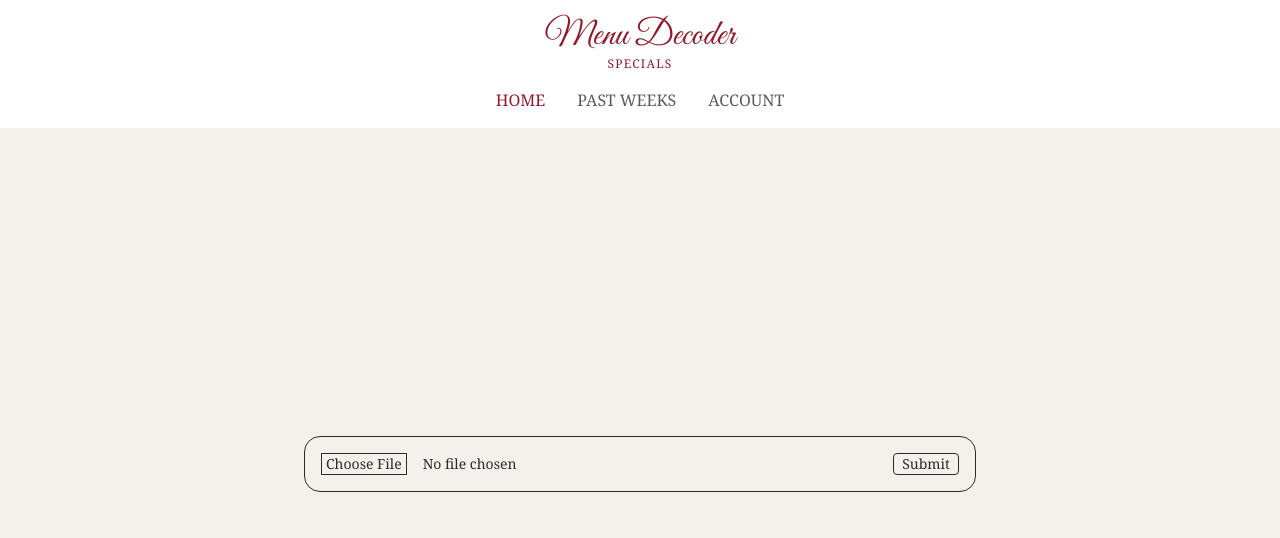
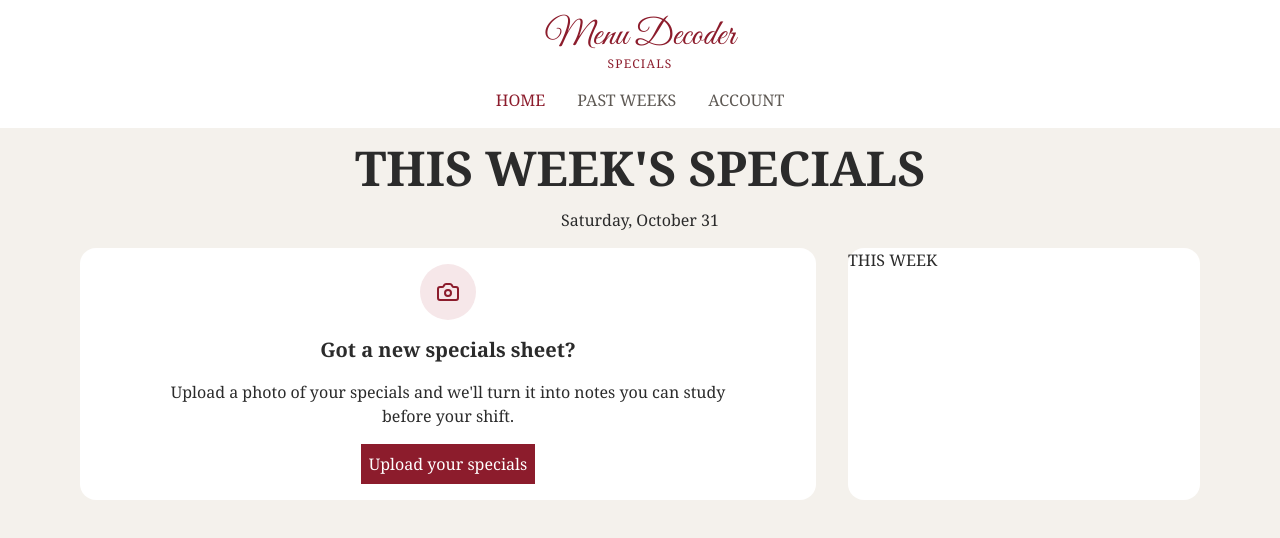
Before and after one commit to lemadavid1234/menu-decoder, a Next.js app in the folder client/: page / in a window 1280 px wide. Shown: the top 538 px of the page. Built offline with nearby package versions, Linux system fonts and the light colour scheme.

Commit message:
feat(frontend): rebuild the Home page with a photo preview step

```diff
--- /dev/null
+++ b/client/src/app/components/todays-date.tsx
@@ -0,0 +1,29 @@
+import { connection } from "next/server";
+import { Suspense } from "react";
+
+interface TodaysDateProps {
+    timeZone?: string;
+}
+
+async function TodaysDateText({ timeZone } : TodaysDateProps) {
+    await connection()
+    const formattedDate = new Date().toLocaleDateString("en-US", {
+        weekday: "long",
+        month: "long",
+        day: "numeric",
+        timeZone
+    });
+
+    return (
+        <p>{formattedDate}</p>
+    )
+
+}
+
+export default function TodaysDate({ timeZone } : TodaysDateProps) {
+    return (
+        <Suspense fallback={<p>Loading today&apos;s date...</p>}>
+            <TodaysDateText timeZone={timeZone}/>
+        </Suspense>
+    )
+}
--- a/client/src/app/page.tsx
+++ b/client/src/app/page.tsx
@@ -1,9 +1,14 @@
 import UploadForm from "./upload-form";
+import TodaysDate from "./components/todays-date";
+import PrevSpecials from "./prev-specials";
+
 
 export default function Home() {
   return (
-    <div className="flex-1 flex flex-col items-center justify-center w-full p-4">
-      <UploadForm />
+    <div className="flex flex-col gap-4 self-center items-center justify-center max-w-6xl w-full p-4">
+      <h1 className="text-3xl lg:text-5xl text-center font-bold">THIS WEEK&apos;S SPECIALS</h1>
+      <TodaysDate timeZone="America/New_York"/>
+      <UploadForm prevSpecials={<PrevSpecials/>}/>
 
     </div>
   );
--- /dev/null
+++ b/client/src/app/prev-specials.tsx
@@ -0,0 +1,13 @@
+export default async function PrevSpecials() {
+
+    const getRecentMenu = async () => {
+        const res = await fetch(`http://localhost:3001/menus?`,)
+    }
+
+
+    return (
+        <div className="flex-1 flex flex-col md:flex-row bg-surface w-full rounded-2xl">
+          <h2>THIS WEEK</h2>
+        </div>
+    )
+}
--- a/client/src/app/upload-form.tsx
+++ b/client/src/app/upload-form.tsx
@@ -2,21 +2,37 @@
 import { Menu } from '../types/menu';
 import { useState } from 'react'
 import ReviewForm from './review-form';
+import { CameraIcon } from 'lucide-react';
 
 
-export default function UploadForm() {
+export default function UploadForm({ prevSpecials }: { prevSpecials: React.ReactNode} ) {
 
     const [menu, setMenu] = useState<Menu>();
     const [draft, setDraft] = useState<Menu>();
     const [isLoading, setIsLoading] = useState(false);
     const [error, setError] = useState<string>()
+    const [previewURL, setPreviewURL] = useState<string>();
+    const [file, setFile] = useState<File | null>(null);
 
 
     console.log("Component rendering...");
 
-    const handleSubmit = async (e: React.SubmitEvent<HTMLFormElement>) => {
-        e.preventDefault();
-        const formData = new FormData(e.currentTarget)
+
+    const handleFileChange = (e: React.ChangeEvent<HTMLInputElement>) => {
+        const currentfile = e.target.files?.[0]
+
+        if (!currentfile) return; //if user hits 'Cancel' then file is Undefined
+
+        const objectURL = URL.createObjectURL(currentfile)
+        setPreviewURL(objectURL);
+        setFile(currentfile)
+    }
+
+    const handleClick = async () => {
+        if (!file) return;
+        const formData = new FormData()
+
+        formData.append("photo", file)
 
         console.log("Selected file: ", formData.get('photo'))
 
@@ -58,14 +74,50 @@ export default function UploadForm() {
 
     return (
         //entire component
-        <div className='p-4 border border-ink rounded-2xl w-full max-w-2xl'>
+        <div className='flex flex-col justify-center w-full'>
 
             {/* Choose File & Submit Button field */}
             {!draft && (
-                <form onSubmit={handleSubmit} className='flex flex-col items-center md:flex-row'>
-                    <input required type="file" name="photo" className='flex-1 text-sm file:px-1 file:mr-4 file:border file:border-foreground' />
-                    <button className="border rounded border-foreground bg-foreground text-background text-sm px-2" type="submit" disabled={isLoading}>Submit</button>
-                </form>
+                <div className='flex flex-col gap-8 lg:flex-row'>
+                    <div className='flex-2 bg-surface rounded-2xl p-4'>
+                        {!file ? (
+                            <div className="flex flex-col gap-4 items-center">
+                                <div className="p-4 rounded-full bg-burgundy-tint">
+                                    <CameraIcon className='text-burgundy' />
+                                </div>
+                                <p className='text-xl font-bold'>Got a new specials sheet?</p>
+                                <p className='max-w-xl text-center'>Upload a photo of your specials and we&apos;ll turn it into notes you can study before your shift.</p>
+                                <label className='p-2 bg-burgundy text-white cursor-pointer'>
+                                    Upload your specials
+                                    <input type="file" name="photo" accept="image/png, image/jpeg" onChange={handleFileChange} className='sr-only' />
+                                </label>
+                            </div>
+                        ) : (
+                            <div className="flex flex-col gap-4 lg:flex-row lg:h-96">
+                                <div className="flex-1 flex items-center">
+                                    <img src={previewURL} alt="Selected photo preview" />
+                                </div>
+                                <div className="flex-2 flex flex-col gap-y-2">
+                                    <p>✔ Photo Ready</p>
+                                    <p className='text-2xl font-bold'>Does this look right?</p>
+                                    <p>Before we read it, check that: </p>
+                                    <ul className='list-disc list-inside'>
+                                        <li>The whole sheet is in the photo</li>
+                                        <li>The dish names and prices are sharp, not blurry</li>
+                                        <li>It&apos;s this week&apos;s sheet</li>
+                                    </ul>
+                                    <button onClick={handleClick} className="bg-burgundy text-white" type="button" disabled={isLoading}>
+                                        Read my Specials
+                                    </button>
+                                    <button>
+                                        Choose a different photo
+                                    </button>
+                                </div>
+                            </div>
+                        )}
+                    </div>
+                    {prevSpecials}
+                </div>
             )}
 
             {/* Loading state */}
@@ -77,7 +129,7 @@ export default function UploadForm() {
 
             {/* entire menu object, including concerns */}
             {draft && (
-                <ReviewForm draft={draft} setDraft={setDraft}/>
+                <ReviewForm draft={draft} setDraft={setDraft} />
             )}
 
 
```
